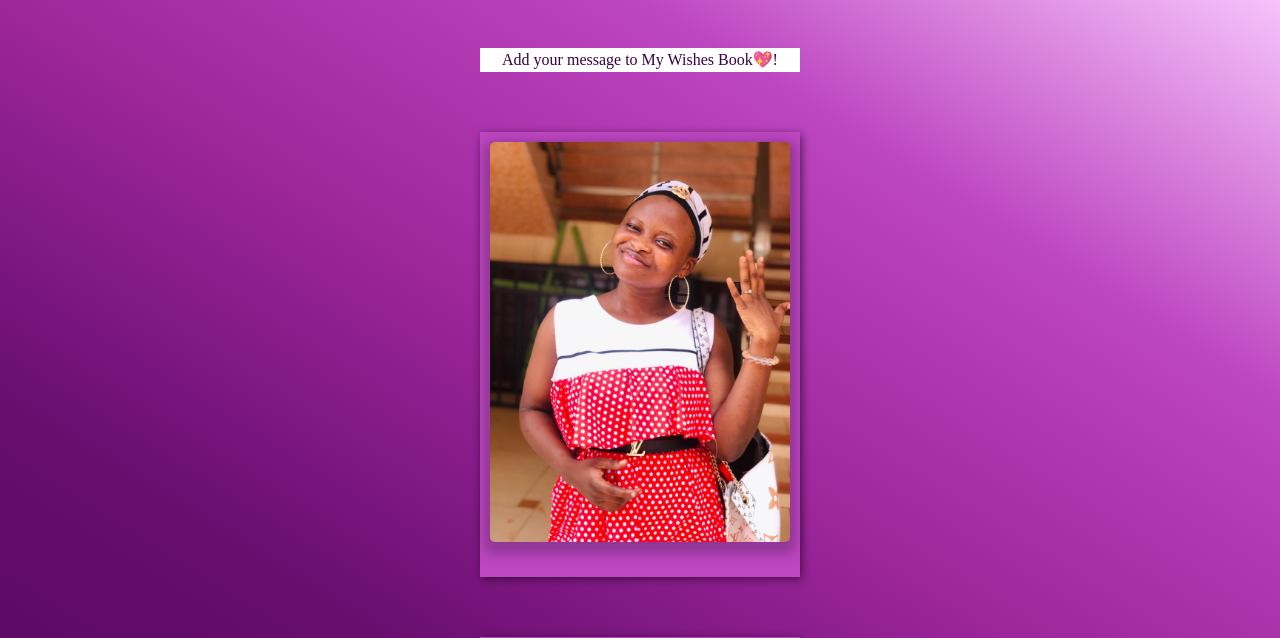
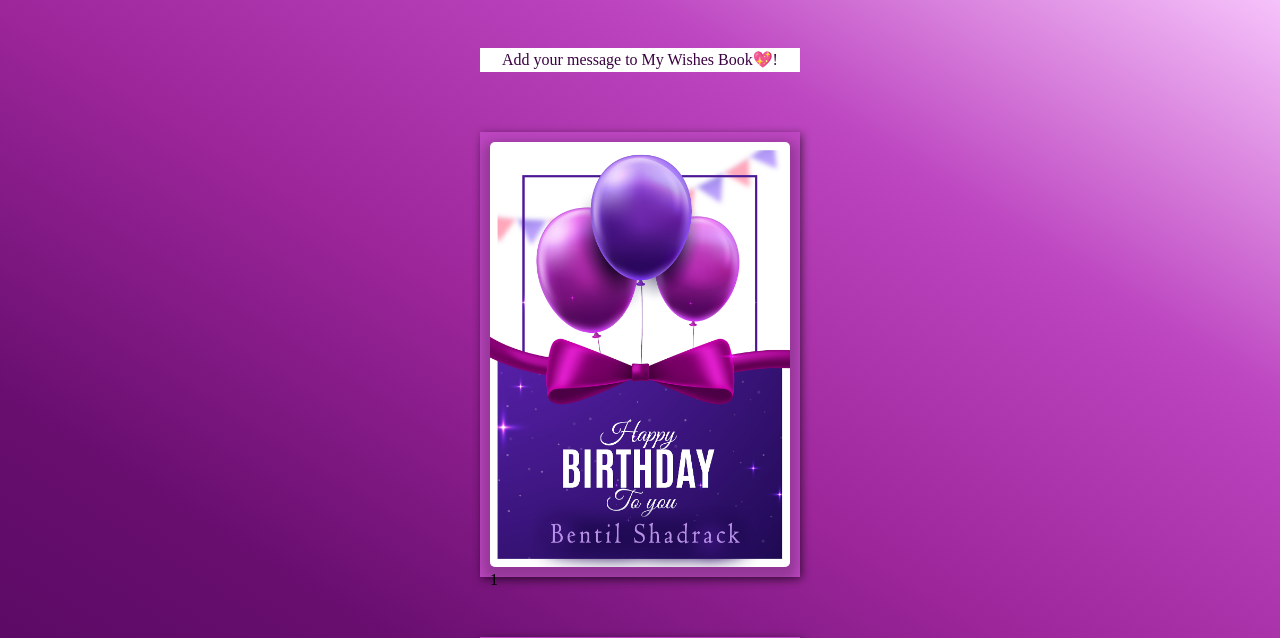
Before and after one commit to qbentil/my-birthday-1, a PHP site: page / in a window 1280 px wide. Shown: the top 638 px of the page. Run offline with PHP 8.4, Linux system fonts and the light colour scheme.

Commit message:
Creating and Testing Card Snippet function

```diff
--- a/class.php
+++ b/class.php
@@ -7,12 +7,31 @@ class Snippet
 {
     // function __construct()
     // {
-    //     require_once "./addwish.php";
+    //     require_once './addwish.php';
     // }
 
     public function get_formbook()
     {
         require_once "./addwish.php";
+    }
+
+    public function get_card($title, $message, $sender, $img = "front.jpg")
+    {
+        echo "
+        <div class='card'>
+            <div class='back'></div>
+            <div class='front'>
+                <div class='imgset'>
+                    <img width='100%' src='./img/$img'>
+                    <span class 'numbering'>1</span>
+                </div>
+            </div>
+            <div class='text-container'>
+            <p id='head'>$title</p>
+            <p>$message</p>
+            <p class 'sender'>~$sender</p>
+            </div>
+        </div>";
     }
 }
 
--- a/index.php
+++ b/index.php
@@ -4,8 +4,8 @@
     <meta charset="UTF-8">
     <meta http-equiv="X-UA-Compatible" content="IE=edge">
     <meta name="viewport" content="width=device-width, initial-scale=1.0">
-    <title>Happy Birthday | Minash Baby</title>
-    <link rel="stylesheet" href="style.css">
+    <title>Happy Birthday | QUadjo Bentil</title>
+    <link rel="stylesheet" href="./css/style.css">
 </head>
 <body>
     <?php
@@ -15,11 +15,11 @@
     ?>
     <footer> <a href="javascript:;" class="trigger">Add your message to My Wishes Book💖!</a></footer>
 
-    <div class="card">
+    <!-- <div class="card">
         <div class="back"></div>
         <div class="front">
         <div class="imgset">
-            <img width="100%" src="./img/mina.jpeg">
+            <img width="100%" src="./img/front.jpg">
             </div>
         </div>
         <div class="text-container">
@@ -27,17 +27,21 @@
         <p>I hope your special day will bring you lots of happiness, love, and fun. You deserve them a lot. Enjoy your day for me!</p>
         <p>Have a memorable day!🥰</p>
         </div>
-  </div>
+    </div> -->
+    <?php
+        $snippet->get_card("Happy Birthday Bentil","I hope your special day will bring you lots of happiness, love, and fun. You deserve them a lot. Enjoy your day for me!", "John Doe", "happy.jpg" )
+    ?>
     <div class="card">
         <div class="back"></div>
         <div class="front">
         <div class="imgset">
-            <img width="100%" src="./img/happy.png">
+            <img width="100%" src="./img/happy.jpg">
             </div>
         </div>
         <div class="text-container">
         <p id="head">Happy Birthday Minash!</p>
-        <p>My wish for you on this special day of yours is that life brings you everything that puts a smile on your face. You are such a wonderful woman, and I love you more than I can ever say in words. Happy birthday Bby❤💖.</p>
+        <p>My wish for you on this special day of yours is that life brings you everything that puts a smile on your face. You are such a wonderful woman, and I love you more than I can ever say in words. Happy birthday Bby❤💖.
+        </p>
         <p>I Love you💖!</p>
         </div>
     </div>
@@ -46,7 +50,7 @@
         <div class="back"></div>
         <div class="front">
         <div class="imgset">
-            <img width="100%" src="./img/happy.png">
+            <img width="100%" src="./img/happy.jpg">
             </div>
         </div>
         <div class="text-container">
```
